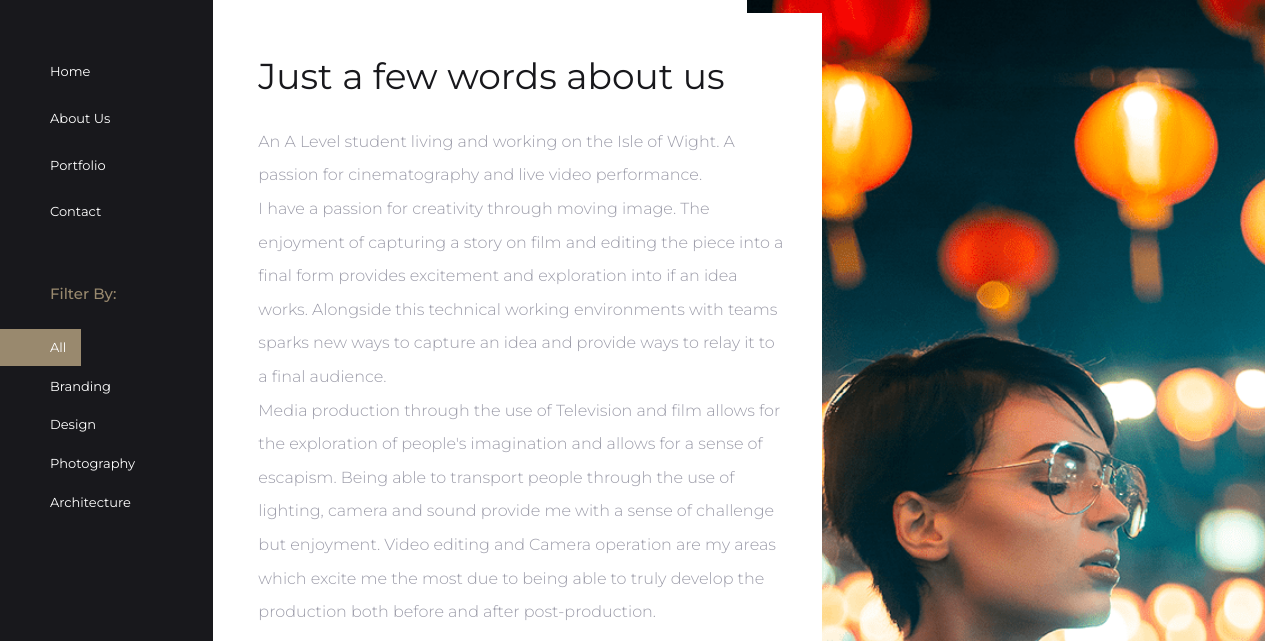
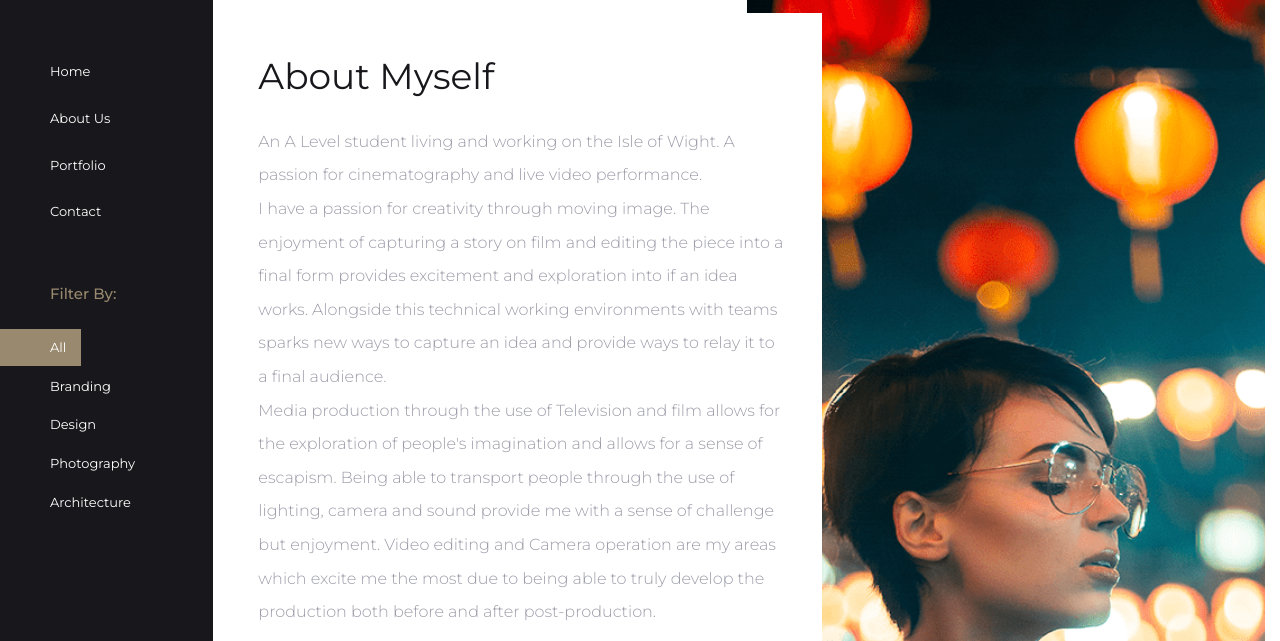
Before and after one commit to meer32/Website, a website: page about.html in a window 1280 px wide. Shown: the part 87-728 px from the top of the page. Drawn offline with Linux system fonts and the light colour scheme; files whose address does not match are found by name.

Commit message:
Update about.html

```diff
--- a/about.html
+++ b/about.html
@@ -123,7 +123,7 @@
                                 <div class="content_box_inner">
                                     <div>
                                         <h3>
-                                            Just a few words about us
+                                            About Myself
                                         </h3>
                                         <p>
                                           An A Level student living and working on the Isle of Wight. A passion for cinematography and live video performance.</br>
```
